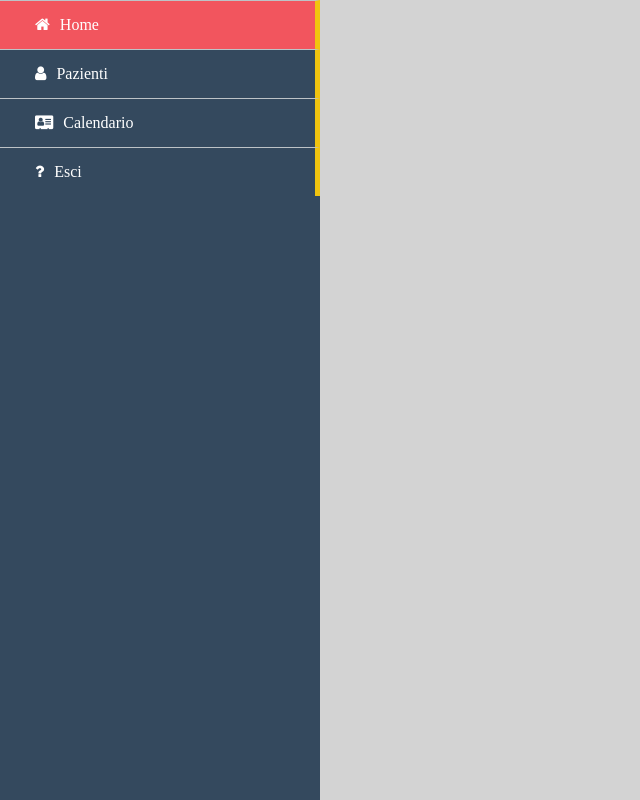
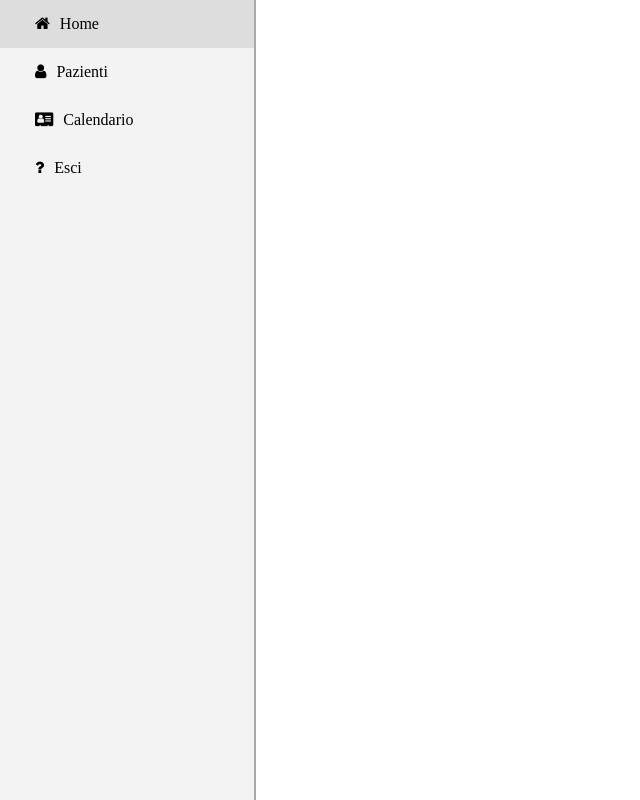
Before and after one commit to Narashelem/Progetto, a PHP site: page /admin.php in a window 1280 px wide. Shown: the whole page, without its empty margins (0-640 px from the left). Run offline with PHP 8.4, Linux system fonts and the light colour scheme; the visitor is signed in with stand-in values (Sample User, id 1).

Commit message:
Add files via upload

```diff
--- a/Progetto-master v3/index_prova/css/admincss.css
+++ b/Progetto-master v3/index_prova/css/admincss.css
@@ -1,6 +1,6 @@
 .page{
   display: grid;
-  grid-template-columns: 1fr 3fr;
+  grid-template-columns: 1fr 4fr;
   background-color: green;
   height: 100%;
 }
@@ -16,21 +16,22 @@ icon{
 }
 
 .sidemenu{
-  background-color: #34495E;
-  color: #fff;
+  background-color: #F3F3F3;
+  color: #000000;
   height: 100%;
+  border-right: solid 2px #AAAAAA;
 }
 
 .sidemenu-container ul li{
   padding: 15px;
   text-decoration: none;
   list-style: none;
-  border-top: solid 1px #BDC3C7;
+ /*  border-top: solid 1px #BDC3C7; */
   /*border-right: solid 5px #F1C40F; */
 }
 
 .sidemenu-container > ul > li{
-  border-right: solid 5px #F1C40F;
+  /*border-right: solid 5px #AAAAAA;*/
 }
 
 .sidemenu ul ul{
@@ -40,7 +41,7 @@ icon{
   position: absolute;
   left: 16.65%;
   top: -0.1%;
-  background-color: #34495E;
+  background-color: #F3F3F3;
 }
 
 .sidemenu ul li:hover > ul{
@@ -49,7 +50,7 @@ icon{
 }
 
 .sidemenu-container ul li:hover{
-  background-color: rgb(242, 85, 94);
+  background-color: #DDDDDD;
 }
 
 a{
@@ -58,7 +59,7 @@ a{
 }
 
 .pagecontent{
-  background-color: rgb(211, 211, 211);
+  background-color: #ffffff;
   color: #000000;
   height: 100%;
 }
```
Also changed, not shown: Progetto-master v3/index_prova/css/pazientestyle.css (+11 -2 lines), Progetto-master v3/index_prova/paziente.php (+7 -3 lines).
